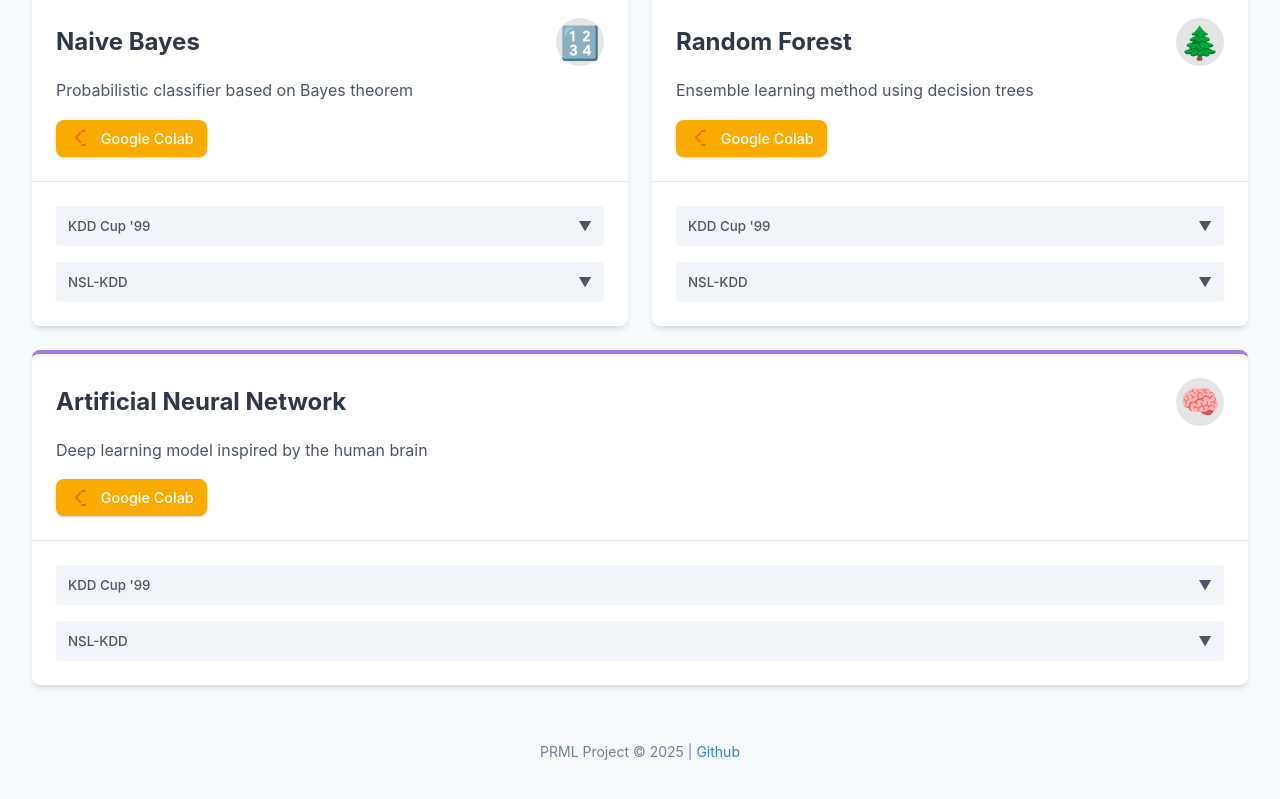
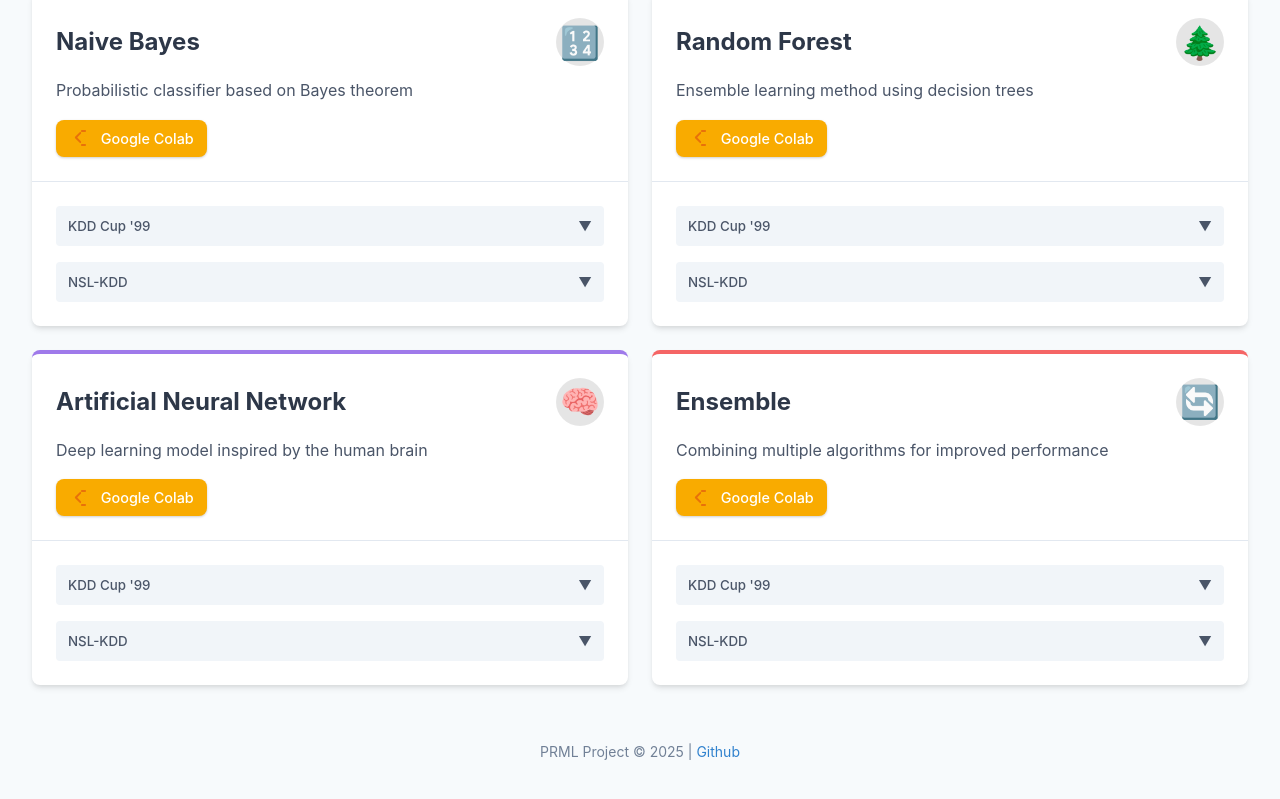
Before and after one commit to Satvik0110/prml-project, a React (Vite) app: page / in a window 1280 px wide. Shown: the part 923-1722 px from the top of the page. Built offline with nearby package versions, Linux system fonts and the light colour scheme.

Commit message:
Added ensemble

```diff
--- a/src/App.jsx
+++ b/src/App.jsx
@@ -86,6 +86,16 @@ function App() {
         custom: { accuracy: 96.9, precision: 96.5, recall: 96.0, f1Score: 96.2 },
         sklearn: { accuracy: 96.2, precision: 95.8, recall: 95.3, f1Score: 95.5 }
       }
+    },
+    ensemble: {
+      'KDD Cup \'99': {
+        custom: { accuracy: 99.5, precision: 99.3, recall: 99.4, f1Score: 99.35 },
+        sklearn: { accuracy: 99.3, precision: 99.1, recall: 99.2, f1Score: 99.15 }
+      },
+      'NSL-KDD': {
+        custom: { accuracy: 98.3, precision: 98.0, recall: 97.9, f1Score: 97.95 },
+        sklearn: { accuracy: 98.0, precision: 97.7, recall: 97.6, f1Score: 97.65 }
+      }
     }
   };
 
@@ -146,6 +156,14 @@ function App() {
       icon: '🧠',
       color: '#9f7aea',
       colabLink: 'https://colab.research.google.com/drive/ann-example'
+    },
+    {
+      id: 'ensemble',
+      name: 'Ensemble',
+      description: 'Combining multiple algorithms for improved performance',
+      icon: '🔄',
+      color: '#f56565',
+      colabLink: 'https://colab.research.google.com/drive/ensemble-example'
     }
   ];
 
```
